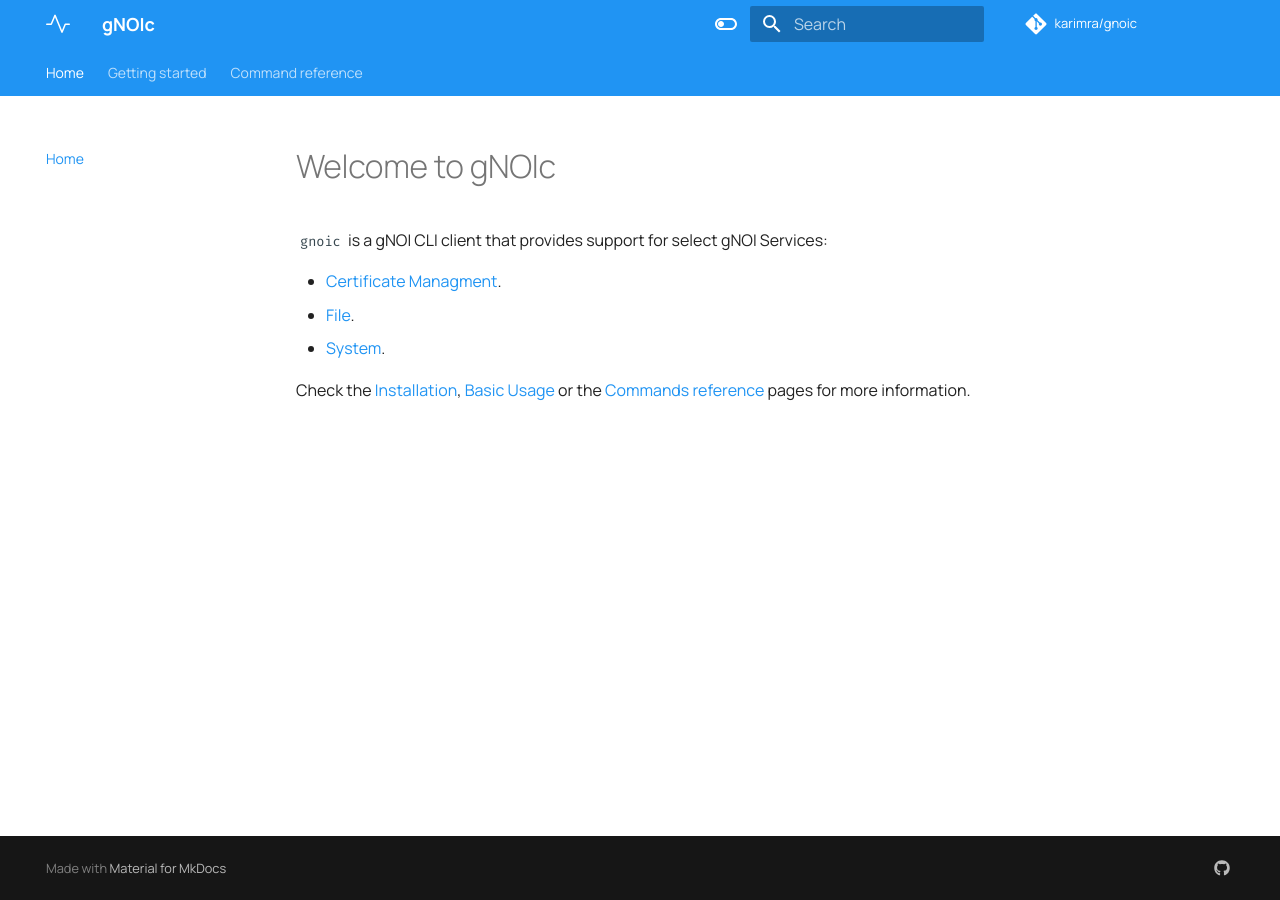
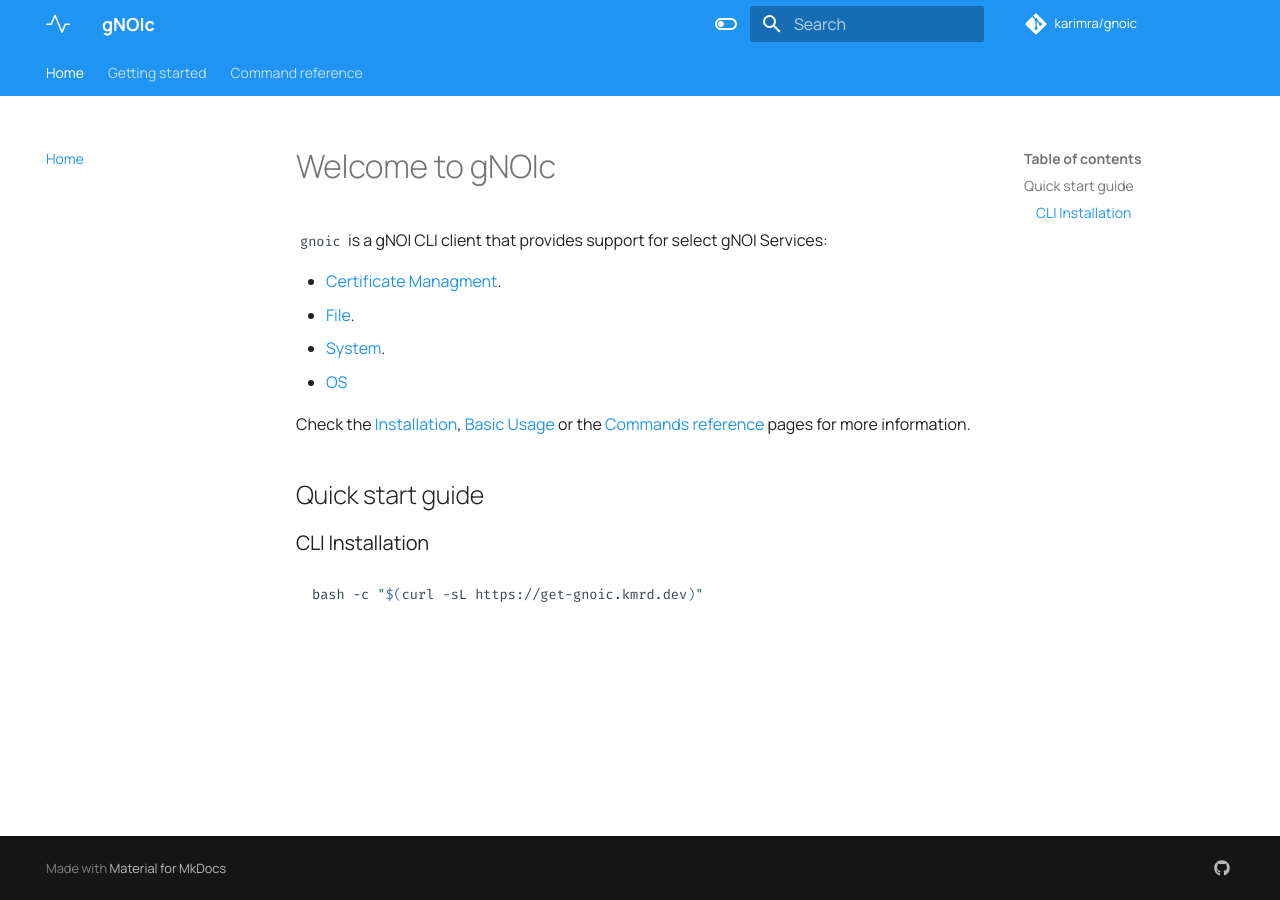
Before and after one commit to karimra/gnoic, an MkDocs documentation site: the page built from docs/index.md, in a window 1280 px wide. Built offline with MkDocs 1.6.1 and Material for MkDocs 9.7.7, drawn with Linux system fonts in a browser that asks for light colours; comment, search, counter and statistics services are not loaded.

````diff
--- a/docs/index.md
+++ b/docs/index.md
@@ -5,5 +5,14 @@
 - [Certificate Managment](https://github.com/openconfig/gnoi/blob/master/cert/cert.proto).
 - [File](https://github.com/openconfig/gnoi/blob/master/file/file.proto).
 - [System](https://github.com/openconfig/gnoi/blob/master/system/system.proto).
+- [OS](https://github.com/openconfig/gnoi/blob/master/os/os.proto)
 
 Check the [Installation](install.md), [Basic Usage](basic_usage.md) or the [Commands reference](command_reference/cert/can-generate-csr.md) pages for more information.
+
+## Quick start guide
+
+### CLI Installation
+
+```bash
+bash -c "$(curl -sL https://get-gnoic.kmrd.dev)"
+```
````
Also changed, not shown: README.md (+11 -0 lines).
